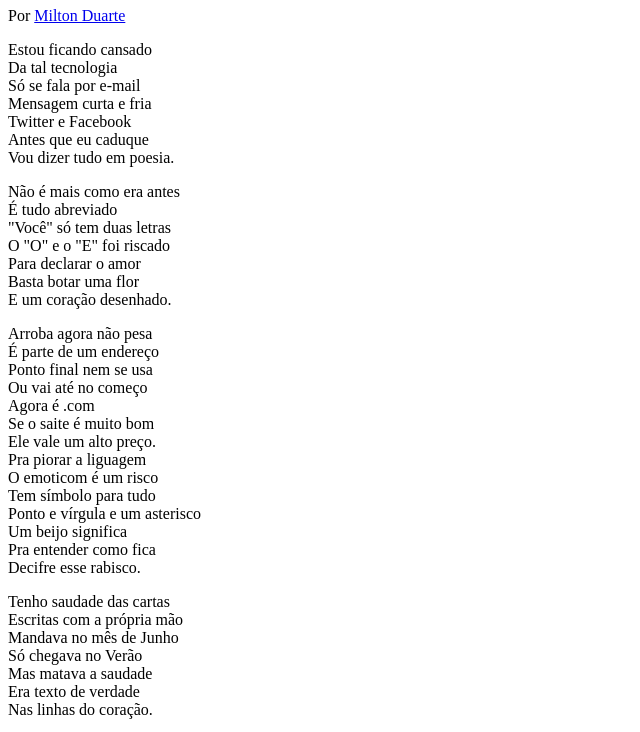
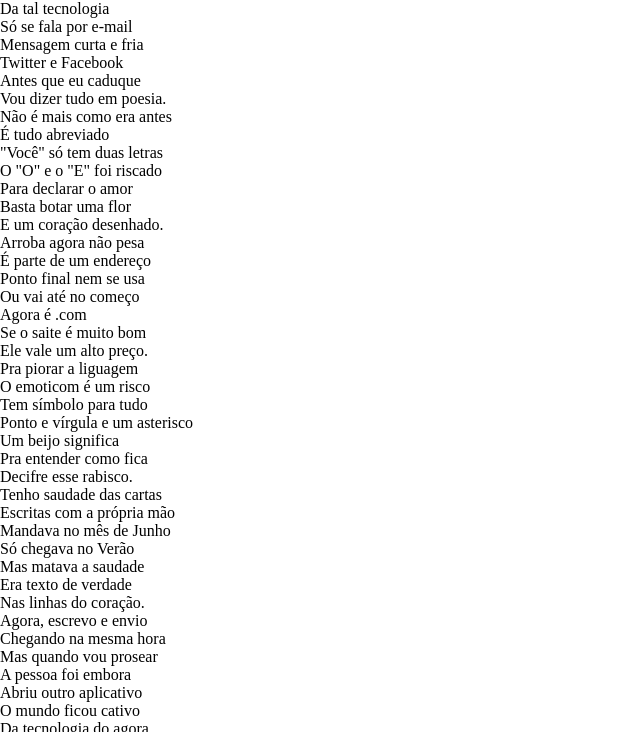
Before and after one commit to AndreMikaelSiqueira/Desafi0, a plain HTML site: page desafio3/index.html in a window 1280 px wide. Shown: the part 73-805 px from the top of the page, without its empty margins (0-640 px from the left). Drawn offline with Linux system fonts and the light colour scheme.

Commit message:
Update style.css

```diff
--- a/desafio3/estilo/style.css
+++ b/desafio3/estilo/style.css
@@ -1 +1,6 @@
 @charset "UTF-8";
+
+* {
+    padding: 0%;
+    margin: 0%;
+}
```
